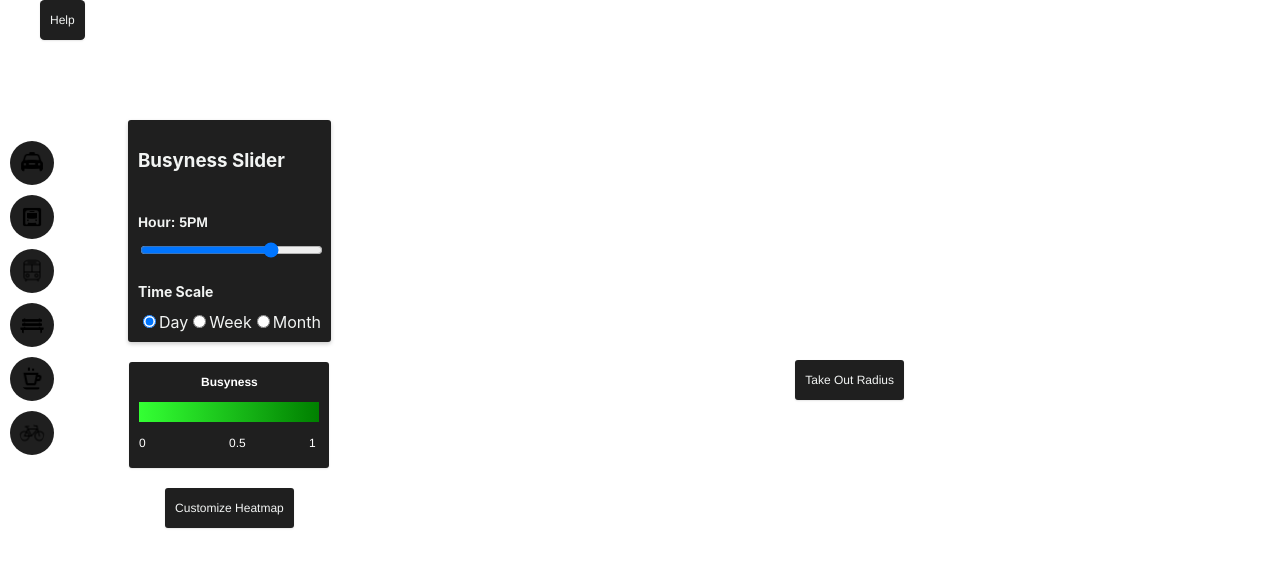
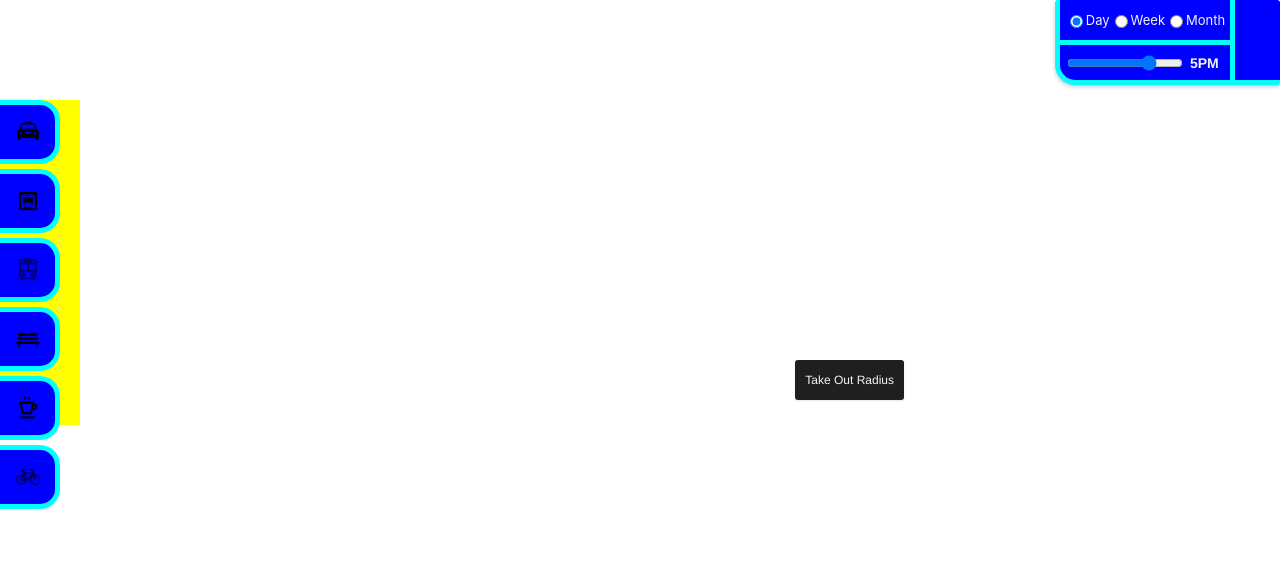
Before and after one commit to binglongice/COMP47360RearchPracticum_Project, a React (Create React App) app in the folder coffee-compass/: page / in a window 1280 px wide. Shown: the top 568 px of the page. Built offline with nearby package versions, Linux system fonts and the light colour scheme; no server answers.

Commit message:
Starting basic styling shapes

```diff
--- a/coffee-compass/src/components/BusynessSlider.js
+++ b/coffee-compass/src/components/BusynessSlider.js
@@ -76,7 +76,11 @@ const BusynessSlider = ({selectedTimeFrame, setSelectedTimeFrame, activeIndex, s
     <div className="BusynessSliderBox">
         <h3>Busyness Slider</h3>
         <div className='session'>
-            <h2>{displayTimeframe}: {" "}
+            <h2>
+
+                {/*{displayTimeframe}: {" "}*/}
+
+
             <label>{displayValue}</label>
             </h2>
             <input className='row' type='range' min='0' max={maxRange} step='1' value={activeIndex} onChange={handleSliderChange} />
--- a/coffee-compass/src/index.css
+++ b/coffee-compass/src/index.css
@@ -627,3 +627,226 @@ nav li a.active .inner {
 .ExitButton:hover {
   background-color: #393939;
 }
+
+
+/*New from Nick*/
+.takeout-box-container{
+  background-color: blue;
+  position: absolute;
+  top: 0px;
+  left: 0px;
+  right: auto;
+  height: 60px;
+  width: 200px;
+  border: 5px solid aqua;
+  border-top: none;
+  border-left: none;
+  border-bottom-right-radius: 20px;
+
+}
+
+#params{
+  position: absolute;
+  top: 0px;
+  left: 40px;
+  right: 40px;
+  height: 100%;
+  border-left: 5px solid aqua;
+}
+
+.mode-selection-header, .duration-selection-header{
+  display: none;
+}
+
+.mode-selection-options{
+  height: 40px;
+  border-bottom: 5px solid aqua;
+}
+
+.mode-option{
+  height: 100%;
+  margin: 0px;
+  padding: 0px;
+}
+
+.takeout-box-container label {
+  display: inline-block;
+  margin: 0px;
+  padding: 0px;
+  text-align: center;
+  width: 40px;
+  border-right: 5px solid aqua;
+  }
+
+ .takeout-box-container input {
+  margin: 0px;
+ }
+
+
+#right {
+  position: absolute;
+  bottom: 0px;
+  height: 300px;
+  top: auto;
+  left: 5px;
+  right: 5px;
+  width: auto;
+  background-color: #0aa1cf;
+  border-radius: 0px;
+  border-top-right-radius: 20px;
+  border-top-left-radius: 20px;
+}
+
+
+.heatmap-analytics{
+  position: absolute;
+  top: 0px;
+  right: 0px;
+  left: auto;
+  width: 200px;
+  bottom: 300px;
+}
+
+h3{
+  display: none;
+}
+
+.BusynessSliderBox{
+  background-color: blue;
+  border-bottom-left-radius: 20px;
+  position: absolute;
+  top: 0px;
+  right: 0px;
+  width: 100%;
+  height: 60px;
+  left: auto;
+  bottom: auto;
+  border: 5px solid aqua;
+  border-top: none;
+  border-right: none;
+
+}
+
+.session{
+  position: absolute;
+  top: auto;
+  height: 25px;
+  bottom: 0px;
+  right: 45px;
+  left: 0px ;
+  border: 5px solid aqua;
+  margin: 0px;
+  border-bottom: none;
+  border-left: none;
+  display: flex;
+  align-items: center;
+  justify-content: center;
+}
+
+.session h2{
+  position: absolute;
+  bottom: auto;
+  height: 30px;
+  margin: 0px;
+  right: 0px;
+  width: 40px;
+  left: auto;
+  top: auto;
+}
+
+.row{
+  position: absolute;
+  bottom: 0px;
+  height: 30px;
+  top: auto;
+  left: 5px;
+  right: 45px;
+  width: auto;
+}
+
+.filter_row{
+  border-right: 5px solid aqua;
+  position: absolute;
+  left: 0px;
+  right: 45px;
+  font-size: small;
+  top: 0px;
+  height: 40px;
+  display: flex;
+  align-items: center;
+  justify-content: center;
+
+}
+
+.filter_row h2{
+  display: none;
+}
+
+.filter-nav-container{
+  background-color:yellow;
+  top: 100px;
+  width: 80px;
+  height: 325px;
+  left: 0px;
+}
+
+.filter-nav{
+  position: absolute;
+  height: 100%;
+  width: 100%;
+  right: 0px;
+  z-index: 20;
+}
+
+ul{
+  margin:  0px;
+  padding: 0px;
+  list-style-type: none;
+}
+
+li{
+  margin: 0px;
+  background-color: blue;
+  border: 5px solid aqua;
+  border-left: none;
+  border-top-right-radius: 20px;
+  border-bottom-right-radius: 20px;
+}
+
+nav li{
+  margin: 0px;
+  margin-bottom: 5px;
+  width: 45px;
+  display: flex;
+  align-items: center;
+  justify-content: center;
+}
+
+nav li a{
+  background-color: transparent;
+}
+
+
+
+
+.legend, .HeatMapButton, .helpButton{
+  display: none;
+}
+
+/*comment out .session h2 display TimeFrame*/
+
+
+/*
+PERSONAL
+Try get takeaway working without text, just icons
+Get lists working with just css no js
+*/
+
+/*
+NEED FROM MAX
+Heatmap mirroring POI list on RHS
+Clear buttons each for POIs and heatmaps
+Help buttons for the takeaway and calendar div
+clear takeaway button for calendar div
+Have takeaway div there by default not waiting on button click
+*/
```
Also changed, not shown: 1 other file (tests, documents, lock files or other folders).
